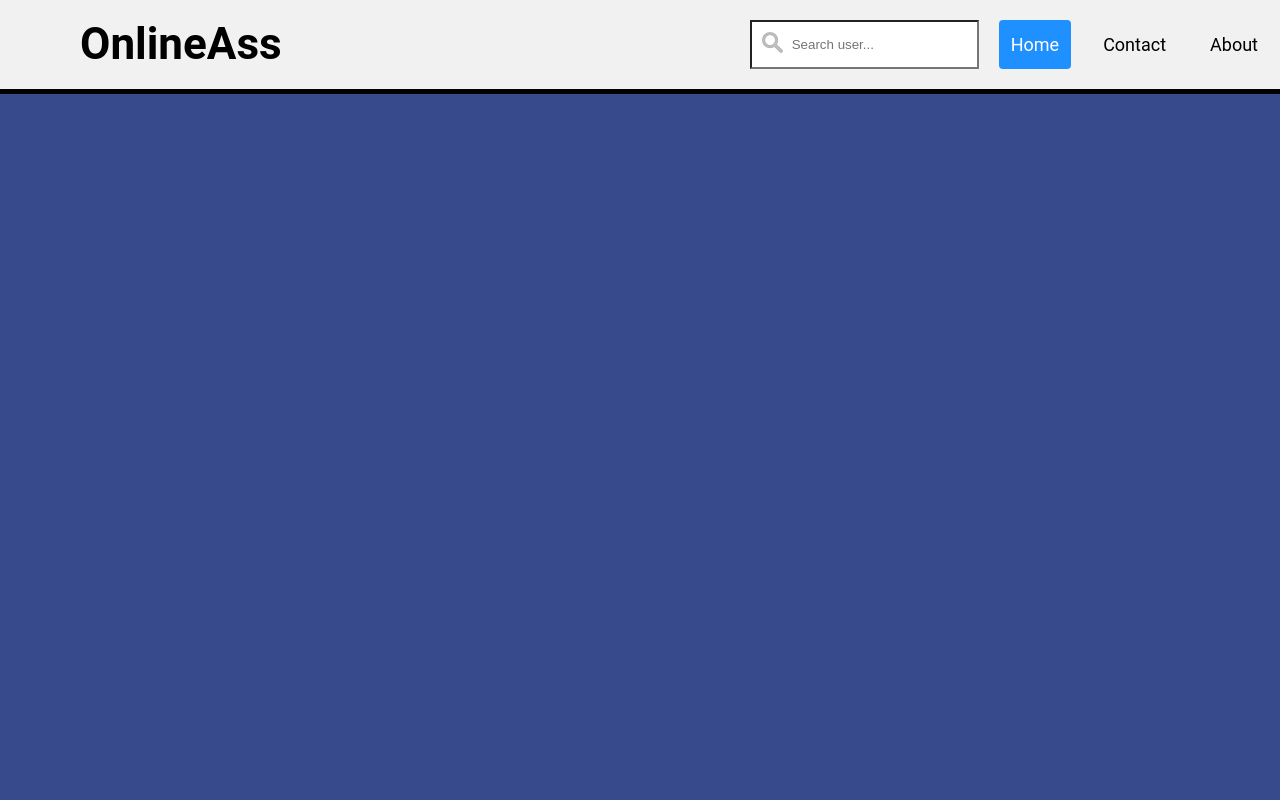
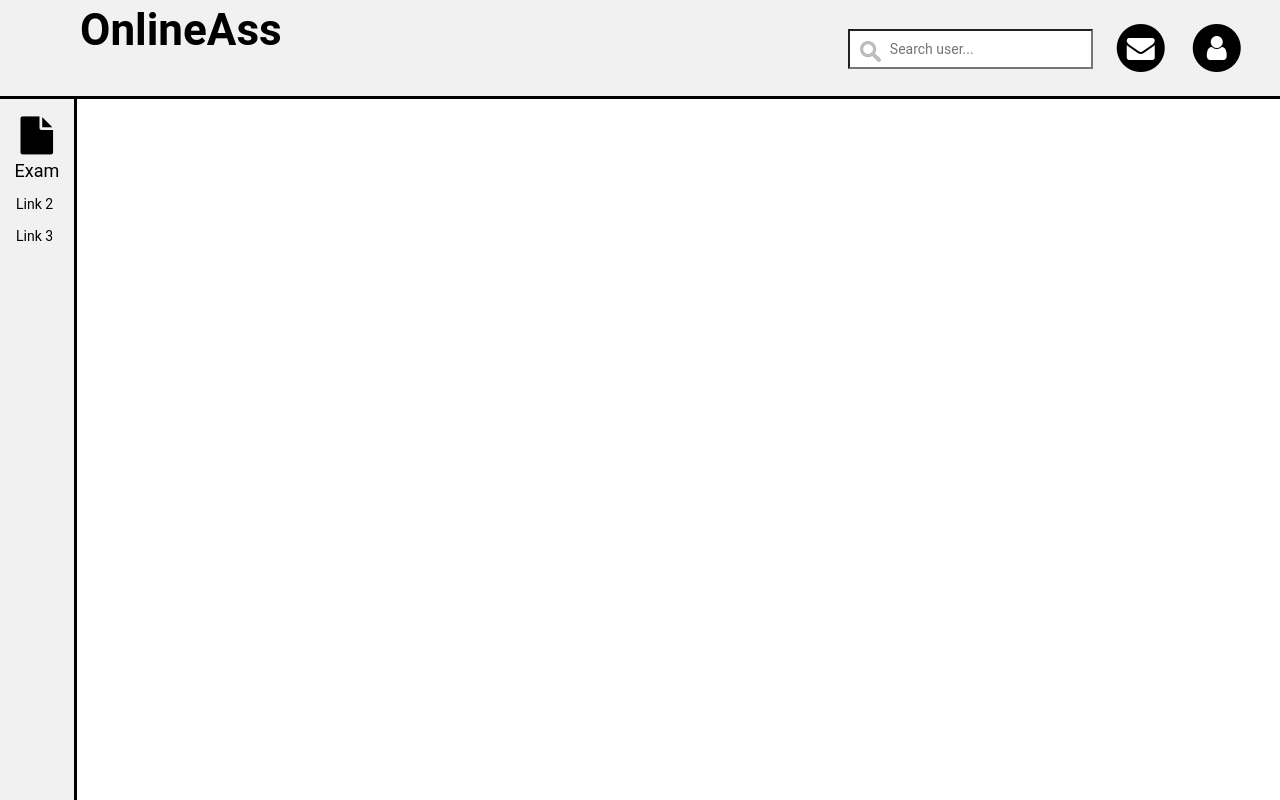
Before and after one commit to IGabrielIli/OnlineAssessment-Gr3, a React (Create React App) app in the folder FrontEnd/: page /dashboard in a window 1280 px wide. Built offline with nearby package versions, Linux system fonts and the light colour scheme.

Commit message:
header and sidebar and icons added

```diff
--- a/FrontEnd/package.json
+++ b/FrontEnd/package.json
@@ -3,6 +3,10 @@
   "version": "0.1.0",
   "private": true,
   "dependencies": {
+    "@fortawesome/fontawesome-svg-core": "^6.1.1",
+    "@fortawesome/free-regular-svg-icons": "^6.1.1",
+    "@fortawesome/free-solid-svg-icons": "^6.1.1",
+    "@fortawesome/react-fontawesome": "^0.1.18",
     "@testing-library/jest-dom": "^5.16.2",
     "@testing-library/react": "^12.1.4",
     "@testing-library/user-event": "^13.5.0",
--- a/FrontEnd/src/Core/Dashboard.js
+++ b/FrontEnd/src/Core/Dashboard.js
@@ -6,15 +6,32 @@ class Dashboard extends React.Component {
   render() {
     return (
         <div>
-            <div class="header">
-                <a href="../" class="logo">OnlineAss</a>
-                <div class="header-right">
-                    <input class="text" type="text" placeholder="Search user..." />
-                    <a class="active" href="#home">Home</a>
-                    <a href="#contact">Contact</a>
-                    <a href="#about">About</a>
-                </div>
+          <div>
+              <div class="header">
+                  <a href="../" class="logo">OnlineAss</a>
+                  <div class="header-right" style={{marginRight: "2%"}}>
+                      <input class="text" type="text" placeholder="Search user..." />
+                      <a href="#">
+                        <span class="fa-stack" style={{fontSize:"28px"}}>
+                          <i class="fa fa-circle fa-stack-2x" style={{color:"black"}}></i>
+                          <i class="fa fa-envelope fa-stack-1x" style={{color: "white"}}></i>
+                        </span>
+                      </a>
+                      <a href="#">
+                        <span class="fa-stack" style={{fontSize:"28px"}}>
+                          <i class="fa fa-circle fa-stack-2x" style={{color:"black"}}></i>
+                          <i class="fa fa-user fa-stack-1x" style={{color: "white"}}></i>
+                        </span>
+                      </a>
+                  </div>
+              </div>
             </div>
+            <div class="w3-sidebar w3-light-grey w3-bar-block" style={{width: "6%", borderRightStyle:"solid", borderRightWidth: "5", borderRightColor: "black"}}>
+              <a href="#" class="sbb"><i class="fa fa-file"></i><label style={{fontSize: "18px" }}>Exam</label></a>
+              <a href="#" class="w3-bar-item w3-button">Link 2</a>
+              <a href="#" class="w3-bar-item w3-button">Link 3</a>
+            </div>
+
         </div>
     );
   }
--- a/FrontEnd/src/index.css
+++ b/FrontEnd/src/index.css
@@ -1,3 +1,6 @@
+@import url('https://www.w3schools.com/w3css/4/w3.css');
+@import url('https://cdnjs.cloudflare.com/ajax/libs/font-awesome/4.7.0/css/font-awesome.min.css');
+
 html {
   scroll-behavior: smooth;
 }
@@ -6,7 +9,7 @@ body {
   font: 14px roboto;
   margin: 0px;
   color: white;
-  background-color: #374b8c
+  background-color: white
 }
 
 label {
@@ -14,12 +17,29 @@ label {
   display: inline-block;
 }
 
+.sbb {
+  float: left;
+  color: black;
+  text-align: center;
+  text-decoration: none;
+  font-size: 38px;
+  line-height: 20px;
+  border-radius: 5px;
+  padding: 7px;
+  margin-top: 10px;
+}
+
+.sbb:hover {
+  background-color: #ddd;
+  color: black;
+}
+
 .header {
   overflow: hidden;
   background-color: #f1f1f1;
   padding: 20px 10px;
   border-color: black;
-  border-width: 5px;
+  border-width: 3px;
   border-bottom-style: solid;
   margin-top: 0;
 }
@@ -27,7 +47,7 @@ label {
 .header input {
   float: left;
   padding: 8px;
-  line-height: 25px;
+  line-height: 10px;
 }
 
 input[type=text] {
@@ -36,16 +56,17 @@ input[type=text] {
   background-position: 10px 10px;
   background-repeat: no-repeat;
   padding-left: 40px;
+  max-height: 40px;
+  margin-top: 9px;
 }
 
 .header a {
   float: left;
   color: black;
   text-align: center;
-  padding: 12px;
   text-decoration: none;
   font-size: 18px;
-  line-height: 25px;
+  line-height: 20px;
   border-radius: 4px;
 }
 
```
Also changed, not shown: 1 other file (tests, documents, lock files or other folders).
